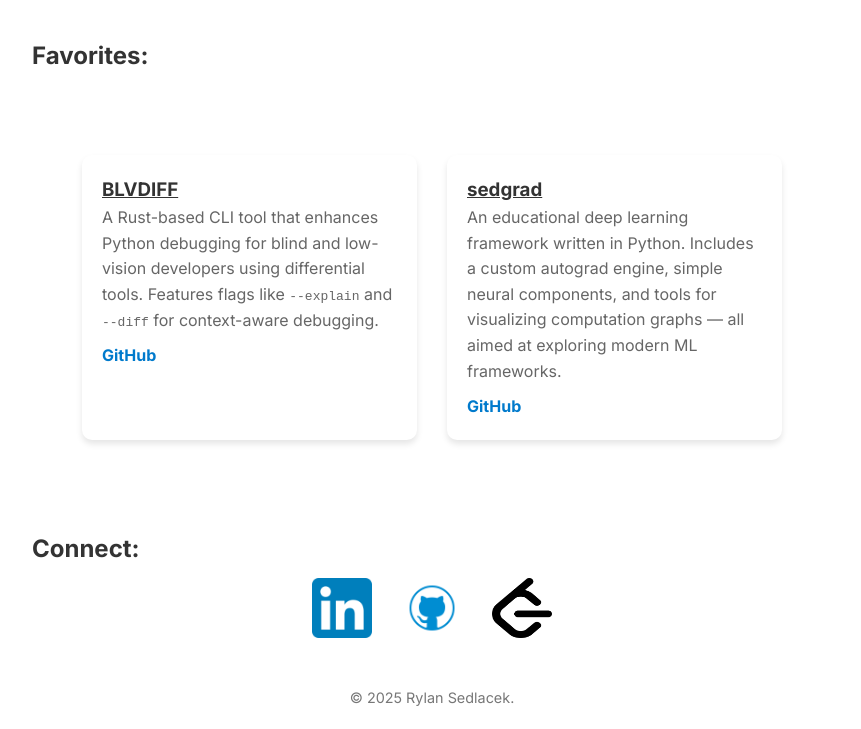
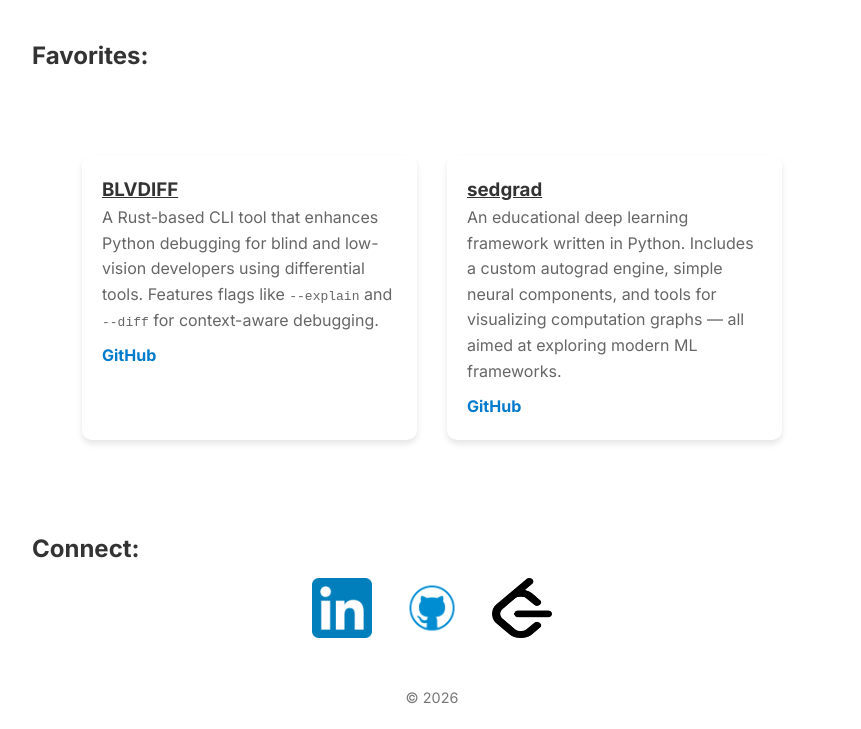
Before and after one commit to rylansedlacek/rylanwebsite, a website with bundled scripts: page index.html in a window 1280 px wide. Shown: the part 525-1254 px from the top of the page, without its empty margins (208-1069 px from the left). Built offline with nearby package versions, Linux system fonts and the light colour scheme.

Commit message:
Update copyright year in footer to 2026

```diff
--- a/index.html
+++ b/index.html
@@ -80,7 +80,7 @@
   </main>
 
   <footer>
-    <p>&copy; 2025 Rylan Sedlacek.</p>
+    <p>&copy; 2026 </p>
   </footer>
   <script src="src/main.js" defer></script>
 </body>
```
